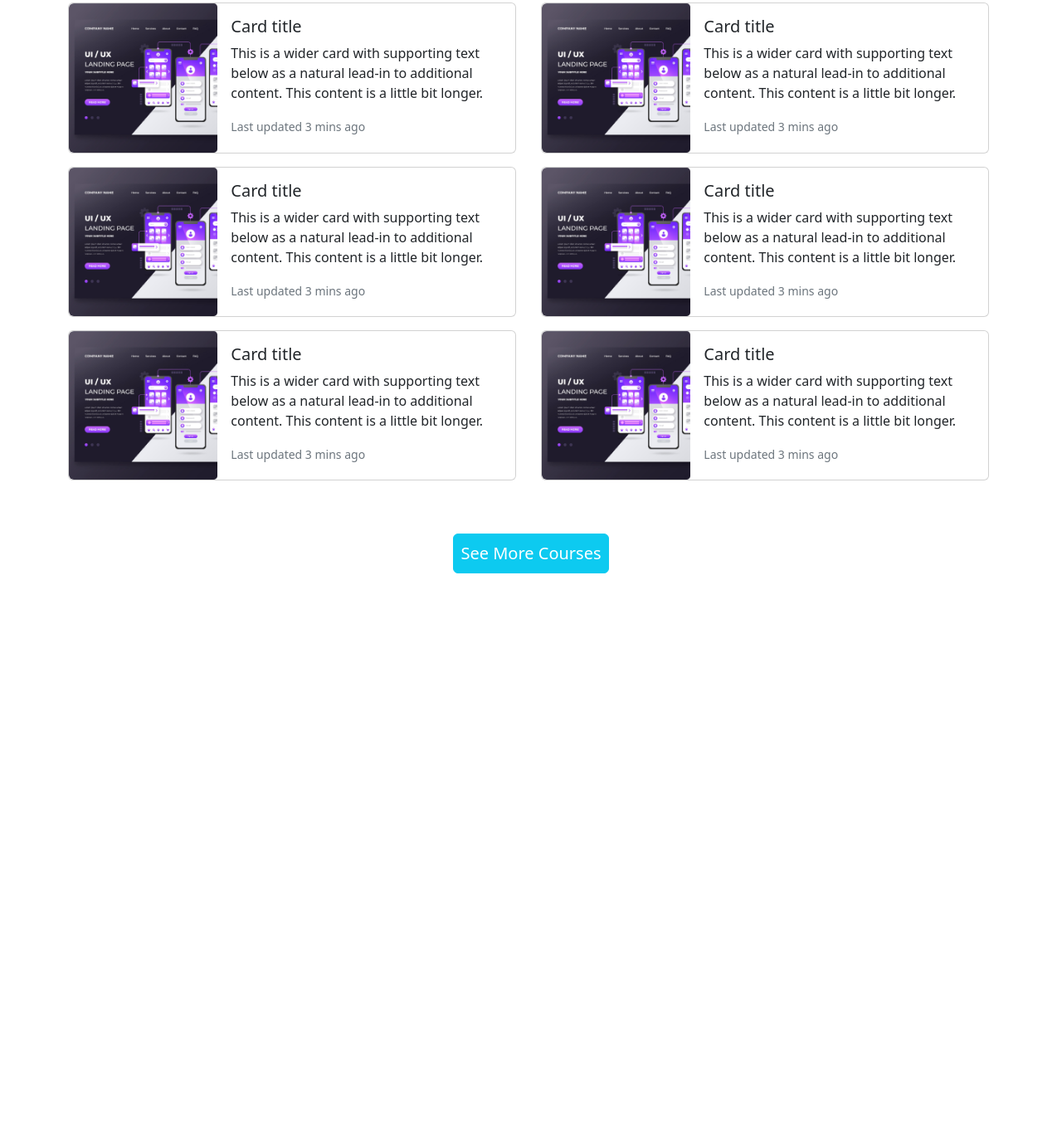
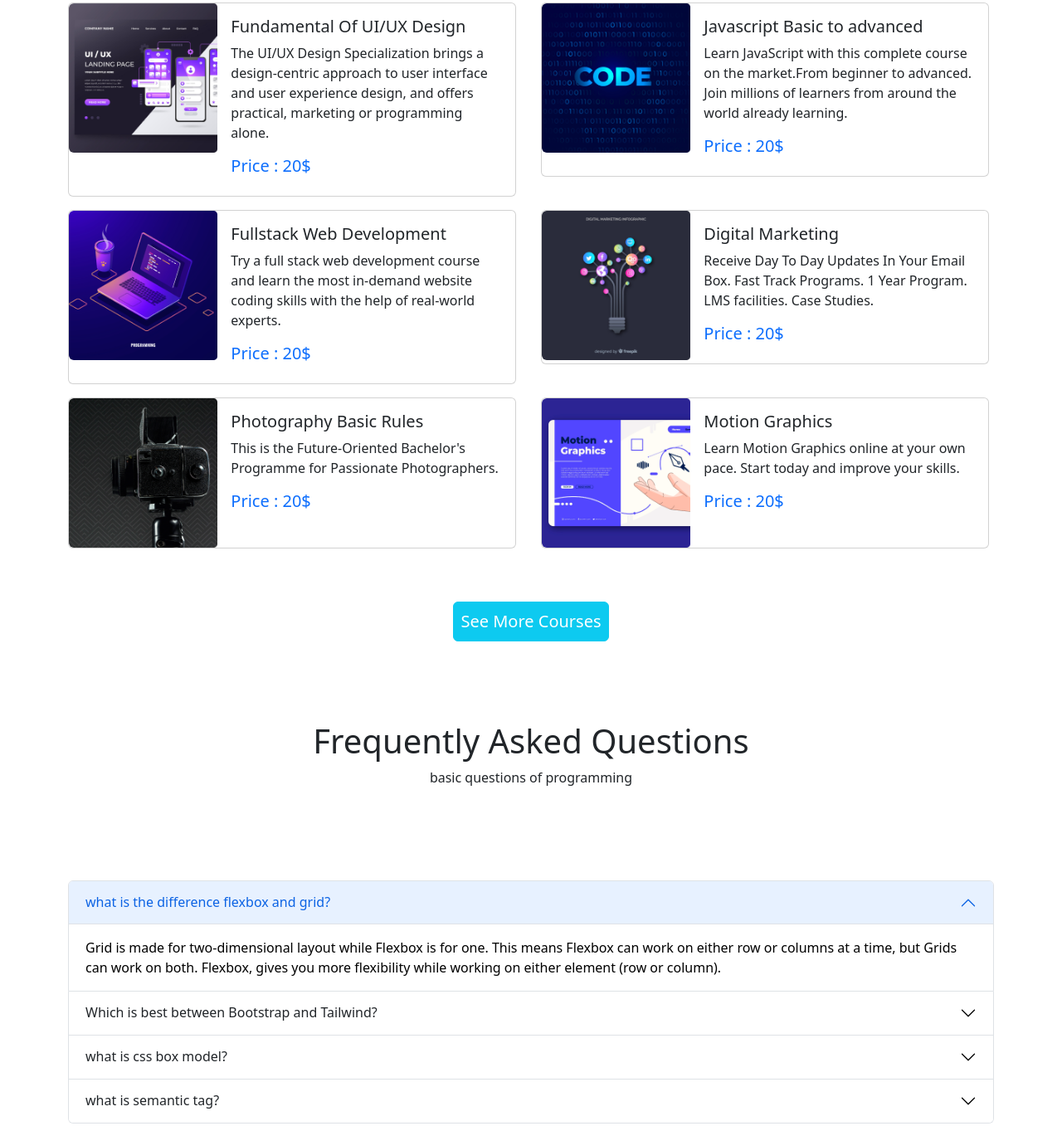
Before and after one commit to mahmudul320/assignment-3, a plain HTML site: page index.html in a window 1280 px wide. Shown: the part 913-2270 px from the top of the page at 83% size. Before the commit the page ends 1604 px from the top, so only its background shows below. Drawn offline with nearby package versions, Linux system fonts and the light colour scheme.

Commit message:
course and accordion

```diff
--- a/index.html
+++ b/index.html
@@ -5,9 +5,12 @@
     <meta charset="UTF-8">
     <meta http-equiv="X-UA-Compatible" content="IE=edge">
     <meta name="viewport" content="width=device-width, initial-scale=1.0">
-    <title>web development online course</title>
+    <title>developer hero online course</title>
+    <!-- bootstrap  -->
     <link href="https://cdn.jsdelivr.net/npm/bootstrap@5.2.0/dist/css/bootstrap.min.css" rel="stylesheet"
         integrity="sha384-gH2yIJqKdNHPEq0n4Mqa/HGKIhSkIHeL5AyhkYV8i59U5AR6csBvApHHNl/vI1Bx" crossorigin="anonymous">
+    <!-- font awesome -->
+    <script src="https://kit.fontawesome.com/a10c41616c.js" crossorigin="anonymous"></script>
     <!-- css link  -->
     <link rel="stylesheet" href="style.css">
 </head>
@@ -19,7 +22,7 @@
         <nav class="navbar navbar-expand-lg bg-secondary">
             <div class="container-fluid">
                 <div class="btn btn-warning rounded">
-                    <a class="navbar-brand " href="#">web developer</a>
+                    <a class="navbar-brand " href="#">Developer Hero</a>
                 </div>
                 <button class="navbar-toggler" type="button" data-bs-toggle="collapse"
                     data-bs-target="#navbarSupportedContent" aria-controls="navbarSupportedContent"
@@ -126,7 +129,7 @@
             </div>
             <!-- coloms  strat-->
             <div class="row row-cols-2 mt-5">
-                <div class="col-12 col-sm-12 col-md-6 col-lg-6">
+                <div class="col-12 sm-12 md-12 col-lg-6">
                     <div class="card mb-3" style="max-width: 540px;">
                         <div class="row g-0">
                             <div class="col-md-4">
@@ -134,119 +137,204 @@
                             </div>
                             <div class="col-md-8">
                                 <div class="card-body">
-                                    <h5 class="card-title">Card title</h5>
-                                    <p class="card-text">This is a wider card with supporting text below as a
-                                        natural lead-in to
-                                        additional content. This content is a little bit longer.</p>
-                                    <p class="card-text"><small class="text-muted">Last updated 3 mins ago</small>
-                                    </p>
+                                    <h5 class="card-title">Fundamental Of UI/UX Design</h5>
+                                    <p class="card-text">The UI/UX Design Specialization brings a design-centric
+                                        approach to user interface and user experience design, and offers practical,
+                                        marketing or programming alone.</p>
+                                    <h5 class="text-primary">Price : 20$</h5>
+
                                 </div>
                             </div>
                         </div>
                     </div>
                 </div>
-                <div class="col-12 col-sm-12 col-md-6 col-lg-6">
+                <div class="col-12 sm-12 md-12 col-lg-6">
                     <div class="card mb-3" style="max-width: 540px;">
                         <div class="row g-0">
                             <div class="col-md-4">
-                                <img src="images/course/course-1.png" class="img-fluid rounded-start" alt="...">
+                                <img src="images/course/course-2.png" class="img-fluid rounded-start" alt="...">
                             </div>
                             <div class="col-md-8">
                                 <div class="card-body">
-                                    <h5 class="card-title">Card title</h5>
-                                    <p class="card-text">This is a wider card with supporting text below as a
-                                        natural lead-in to
-                                        additional content. This content is a little bit longer.</p>
-                                    <p class="card-text"><small class="text-muted">Last updated 3 mins ago</small>
-                                    </p>
+                                    <h5 class="card-title">Javascript Basic to advanced</h5>
+                                    <p class="card-text">Learn JavaScript with this complete course on the market.From
+                                        beginner to advanced. Join millions of learners from around the world already
+                                        learning.</p>
+                                    <h5 class="text-primary">Price : 20$</h5>
                                 </div>
                             </div>
                         </div>
                     </div>
                 </div>
-                <div class="col-12 col-sm-12 col-md-6 col-lg-6">
+                <div class="col-12 sm-12 md-12 col-lg-6">
                     <div class="card mb-3" style="max-width: 540px;">
                         <div class="row g-0">
                             <div class="col-md-4">
-                                <img src="images/course/course-1.png" class="img-fluid rounded-start" alt="...">
+                                <img src="images/course/course-3.png" class="img-fluid rounded-start" alt="...">
                             </div>
                             <div class="col-md-8">
                                 <div class="card-body">
-                                    <h5 class="card-title">Card title</h5>
-                                    <p class="card-text">This is a wider card with supporting text below as a
-                                        natural lead-in to
-                                        additional content. This content is a little bit longer.</p>
-                                    <p class="card-text"><small class="text-muted">Last updated 3 mins ago</small>
-                                    </p>
+                                    <h5 class="card-title">Fullstack Web Development</h5>
+                                    <p class="card-text">Try a full stack web development course and learn the most
+                                        in-demand website coding skills with the help of real-world experts.</p>
+                                    <h5 class="text-primary">Price : 20$</h5>
                                 </div>
                             </div>
                         </div>
                     </div>
                 </div>
-                <div class="col-12 col-sm-12 col-md-6 col-lg-6">
+                <div class="col-12 sm-12 md-12 col-lg-6">
                     <div class="card mb-3" style="max-width: 540px;">
                         <div class="row g-0">
                             <div class="col-md-4">
-                                <img src="images/course/course-1.png" class="img-fluid rounded-start" alt="...">
+                                <img src="images/course/course-4.png" class="img-fluid rounded-start" alt="...">
                             </div>
                             <div class="col-md-8">
                                 <div class="card-body">
-                                    <h5 class="card-title">Card title</h5>
-                                    <p class="card-text">This is a wider card with supporting text below as a
-                                        natural lead-in to
-                                        additional content. This content is a little bit longer.</p>
-                                    <p class="card-text"><small class="text-muted">Last updated 3 mins ago</small>
+                                    <h5 class="card-title">Digital Marketing</h5>
+                                    <p class="card-text">Receive Day To Day Updates In Your Email Box. Fast Track
+                                        Programs. 1 Year Program. LMS facilities. Case Studies.
                                     </p>
+                                    <h5 class="text-primary">Price : 20$</h5>
                                 </div>
                             </div>
                         </div>
                     </div>
                 </div>
-                <div class="col-12 col-sm-12 col-md-6 col-lg-6">
+                <div class="col-12 sm-12 md-12 col-lg-6">
                     <div class="card mb-3" style="max-width: 540px;">
                         <div class="row g-0">
                             <div class="col-md-4">
-                                <img src="images/course/course-1.png" class="img-fluid rounded-start" alt="...">
+                                <img src="images/course/course-5.png" class="img-fluid rounded-start" alt="...">
                             </div>
                             <div class="col-md-8">
                                 <div class="card-body">
-                                    <h5 class="card-title">Card title</h5>
-                                    <p class="card-text">This is a wider card with supporting text below as a
-                                        natural lead-in to
-                                        additional content. This content is a little bit longer.</p>
-                                    <p class="card-text"><small class="text-muted">Last updated 3 mins ago</small>
-                                    </p>
+                                    <h5 class="card-title">Photography Basic Rules</h5>
+                                    <p class="card-text">This is the Future-Oriented Bachelor's Programme for Passionate
+                                        Photographers. </p>
+                                    <h5 class="text-primary">Price : 20$</h5>
                                 </div>
                             </div>
                         </div>
                     </div>
                 </div>
-                <div class="col-12 col-sm-12 col-md-6 col-lg-6">
+                <div class="col-12 sm-12 md-12 col-lg-6">
                     <div class="card mb-3" style="max-width: 540px;">
                         <div class="row g-0">
                             <div class="col-md-4">
-                                <img src="images/course/course-1.png" class="img-fluid rounded-start" alt="...">
+                                <img src="images/course/course-6.png" class="img-fluid rounded-start" alt="...">
                             </div>
                             <div class="col-md-8">
                                 <div class="card-body">
-                                    <h5 class="card-title">Card title</h5>
-                                    <p class="card-text">This is a wider card with supporting text below as a
-                                        natural lead-in to
-                                        additional content. This content is a little bit longer.</p>
-                                    <p class="card-text"><small class="text-muted">Last updated 3 mins ago</small>
-                                    </p>
+                                    <h5 class="card-title">Motion Graphics</h5>
+                                    <p class="card-text">Learn Motion Graphics online at your own pace. Start today and
+                                        improve your skills. </p>
+                                    <h5 class="text-primary">Price : 20$</h5>
                                 </div>
                             </div>
                         </div>
                     </div>
                 </div>
+                <!-- coloms end  -->
                 <div class="d-flex w-100 justify-content-center">
                     <button type="button" class="btn btn-info  mt-5 p-2 text-white fs-5">See More Courses</button>
                 </div>
             </div>
-            <!-- cloums end  -->
+            <!-- Frequently Asked Questions  -->
+            <div class="mt-5 p-5">
+                <h1 class="text-center">
+                    Frequently Asked Questions</h1>
+                <p class="text-center">basic questions of programming</p>
+            </div>
+
+            <div class="accordion mt-5" id="accordionExample">
+                <div class="accordion-item">
+                    <h2 class="accordion-header" id="headingOne">
+                        <button class="accordion-button" type="button" data-bs-toggle="collapse"
+                            data-bs-target="#collapseOne" aria-expanded="true" aria-controls="collapseOne">
+                            what is the difference flexbox and grid?
+                        </button>
+                    </h2>
+                    <div id="collapseOne" class="accordion-collapse collapse show" aria-labelledby="headingOne"
+                        data-bs-parent="#accordionExample">
+                        <div class="accordion-body">
+                            Grid is made for two-dimensional layout while Flexbox is for one. This means Flexbox can
+                            work on either row or columns at a time, but Grids can work on both. Flexbox, gives you more
+                            flexibility while working on either element (row or column).
+                        </div>
+                    </div>
+                </div>
+                <div class="accordion-item">
+                    <h2 class="accordion-header" id="headingTwo">
+                        <button class="accordion-button collapsed" type="button" data-bs-toggle="collapse"
+                            data-bs-target="#collapseTwo" aria-expanded="false" aria-controls="collapseTwo">
+                            Which is best between Bootstrap and Tailwind?
+                        </button>
+                    </h2>
+                    <div id="collapseTwo" class="accordion-collapse collapse" aria-labelledby="headingTwo"
+                        data-bs-parent="#accordionExample">
+                        <div class="accordion-body">
+                            Bootstrap's utility and layout classes provide you with everything you need to style a
+                            responsive webpage. With Tailwind, however, you are much more involved in styling the
+                            webpage because you end up having to create your own components using the utility classes
+                            that the framework offers
+                        </div>
+                    </div>
+                </div>
+                <div class="accordion-item">
+                    <h2 class="accordion-header" id="headingThree">
+                        <button class="accordion-button collapsed" type="button" data-bs-toggle="collapse"
+                            data-bs-target="#collapseThree" aria-expanded="false" aria-controls="collapseThree">
+                            what is css box model?
+                        </button>
+                    </h2>
+                    <div id="collapseThree" class="accordion-collapse collapse" aria-labelledby="headingThree"
+                        data-bs-parent="#accordionExample">
+                        <div class="accordion-body">
+                            In CSS, the term "box model" is used when talking about design and layout. The CSS box model
+                            is essentially a box that wraps around every HTML element.
+                        </div>
+                    </div>
+                </div>
+                <div class="accordion-item">
+                    <h2 class="accordion-header" id="headingfour">
+                        <button class="accordion-button collapsed" type="button" data-bs-toggle="collapse"
+                            data-bs-target="#collapsefour" aria-expanded="false" aria-controls="collapsefour">
+                            what is semantic tag?
+                        </button>
+                    </h2>
+                    <div id="collapseThree" class="accordion-collapse collapse" aria-labelledby="headingfour"
+                        data-bs-parent="#accordionExample">
+                        <div class="accordion-body">
+                            The HTML semantics refers to the tags that provide meaning to an HTML page rather than just
+                            presentation. It makes HTML more comprehensible by better defining the different sections
+                            and layout of web pages.
+                        </div>
+                    </div>
+                </div>
+            </div>
         </section>
     </main>
+    <!-- footer strat  -->
+    <footer class="bg-dark progress  mt-5 d-flex  justify-content-center align-items-center" style="height:400px;">
+        <div>
+            <div class="text-white">
+                <h2>Developer Hero</h2>
+                <p>office 41,Naogaon Sadar,<br>
+                    Naogaon</p>
+            </div>
+            <div>
+                <a class="text-white" href="" target="_blank">Privacy Ploicy </a>
+                <a class="text-white" href="" target="_blank">Terms of use</a>
+            </div>
+            <div class="">
+                <a href="https://www.facebook.com"><i class="fa-brands fa-facebook-f"></i></a>
+                <a href="https://www.instagram.com/?hl=en"><i class="fa-brands fa-instagram"></i></a>
+                <a href="https://twitter.com/"><i class="fa-brands fa-twitter"></i></a>
+            </div>
+        </div>
+    </footer>
+    <!-- footer end  -->
     <script src="https://cdn.jsdelivr.net/npm/bootstrap@5.2.0/dist/js/bootstrap.bundle.min.js"
         integrity="sha384-A3rJD856KowSb7dwlZdYEkO39Gagi7vIsF0jrRAoQmDKKtQBHUuLZ9AsSv4jD4Xa"
         crossorigin="anonymous"></script>
```
